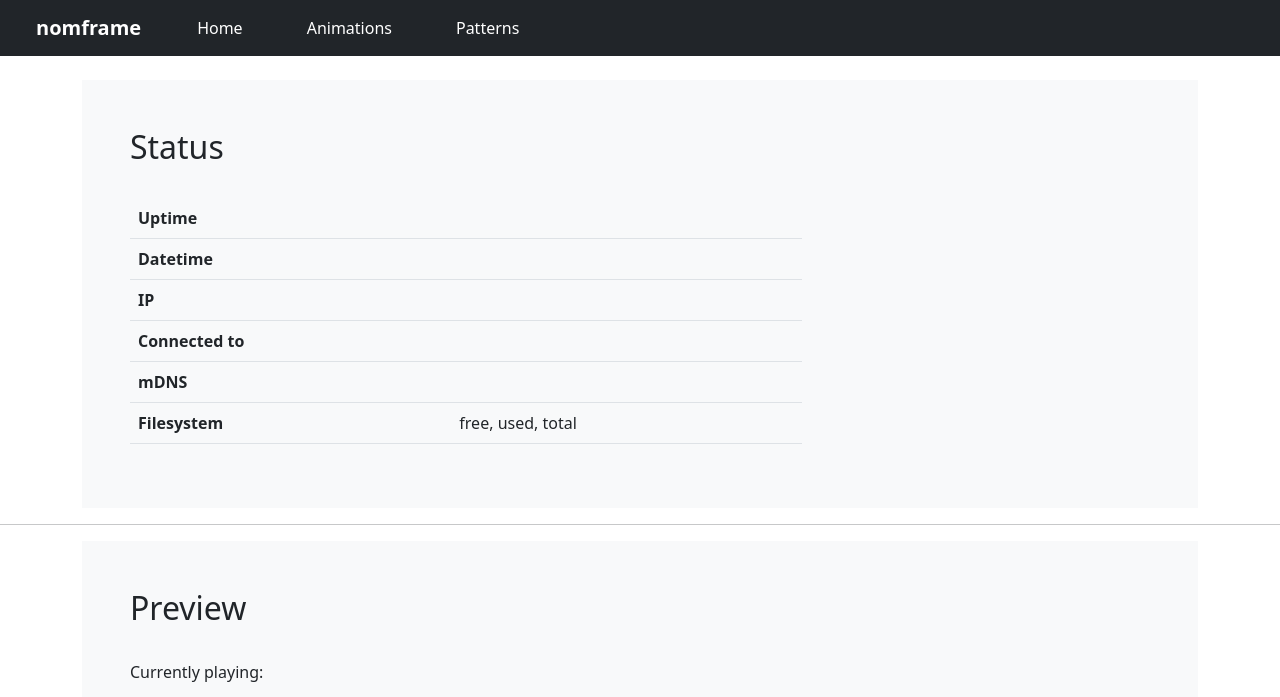
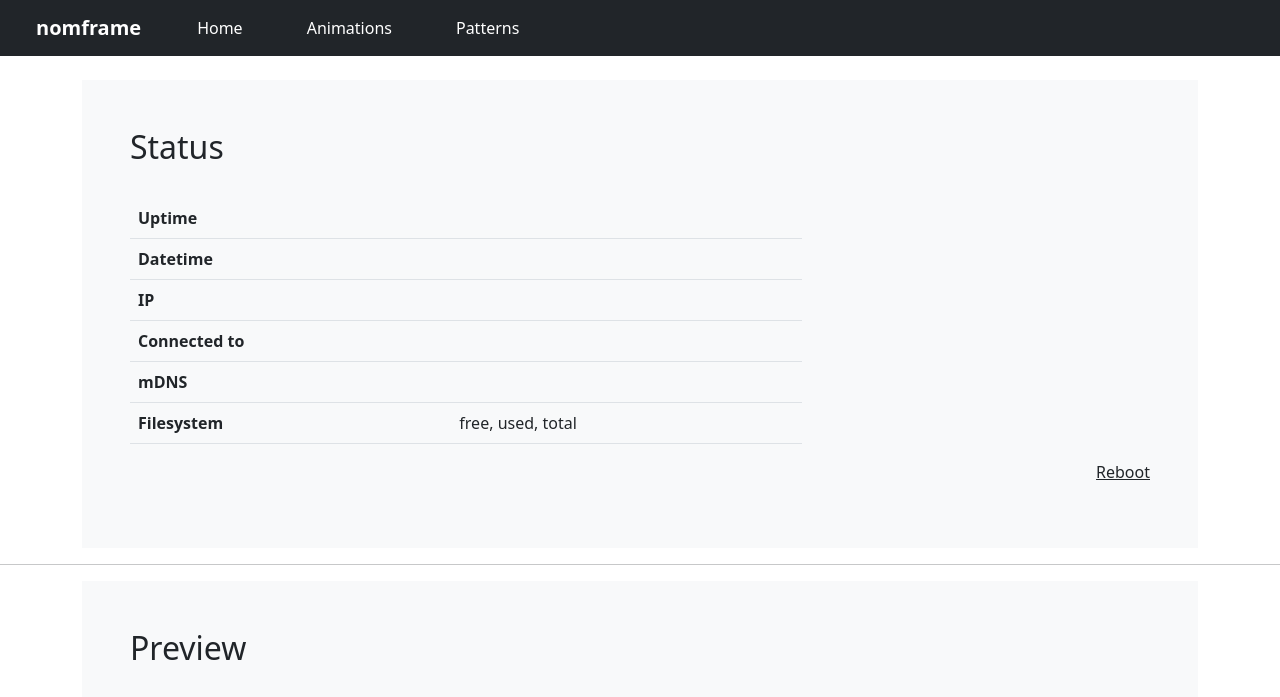
Before and after one commit to mjerger/nomframe, a plain HTML site: page data/home.html in a window 1280 px wide. Shown: the top 697 px of the page. Drawn offline with Linux system fonts and the light colour scheme; no server answers.

Commit message:
Simple reboot

```diff
--- a/data/home.html
+++ b/data/home.html
@@ -44,7 +44,10 @@
         xmlhttp.setRequestHeader("Content-Type", "application/json;charset=UTF-8");
         xmlhttp.send(JSON.stringify(json));
       }
-    </script>    <script>
+    </script>
+    <style>
+      a { color: rgb(33, 37, 41) };
+    </style>    <script>
       var updateSysInfo = function() {
         var xmlhttp = new XMLHttpRequest();
         xmlhttp.onreadystatechange = function() {
@@ -68,6 +71,7 @@
       $(document).ready( function() {
         updateSysInfo();
         setInterval(updateSysInfo, 5000);
+        $("#reboot").click(function() { sendJson("/r/action", { "action" : "reboot" }); });
       });
     </script>
     <main class="container">
@@ -92,6 +96,7 @@
                 </tr>
             </table>
           </div>
+          <p class="text-end"><a href="#" id="reboot">Reboot</a></p>
       </div>
     </main>
     <hr>
```
Also changed, not shown: data/animations-edit.html (+4 -1 lines), data/animations.html (+4 -1 lines), data/patterns-edit.html (+4 -1 lines), data/patterns.html (+4 -1 lines), 3 other files.
